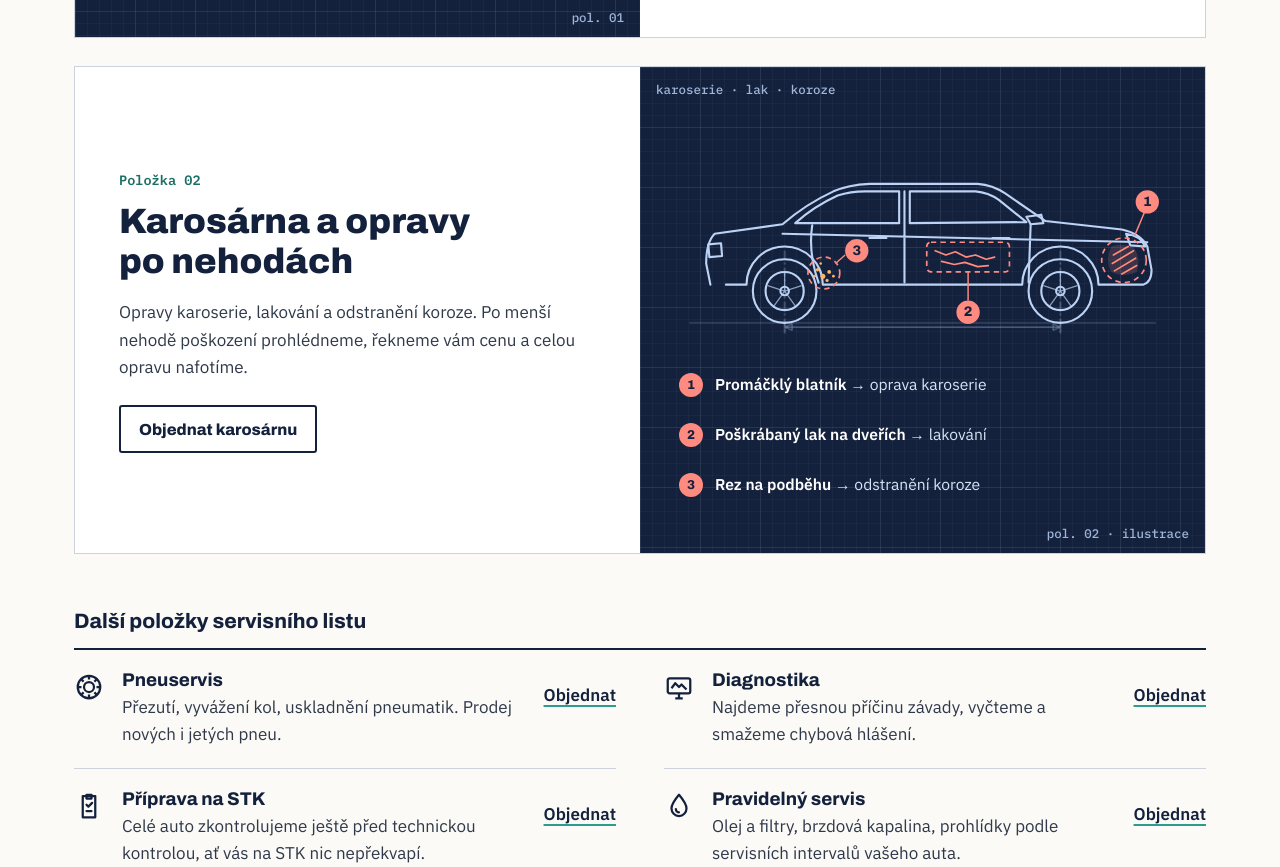
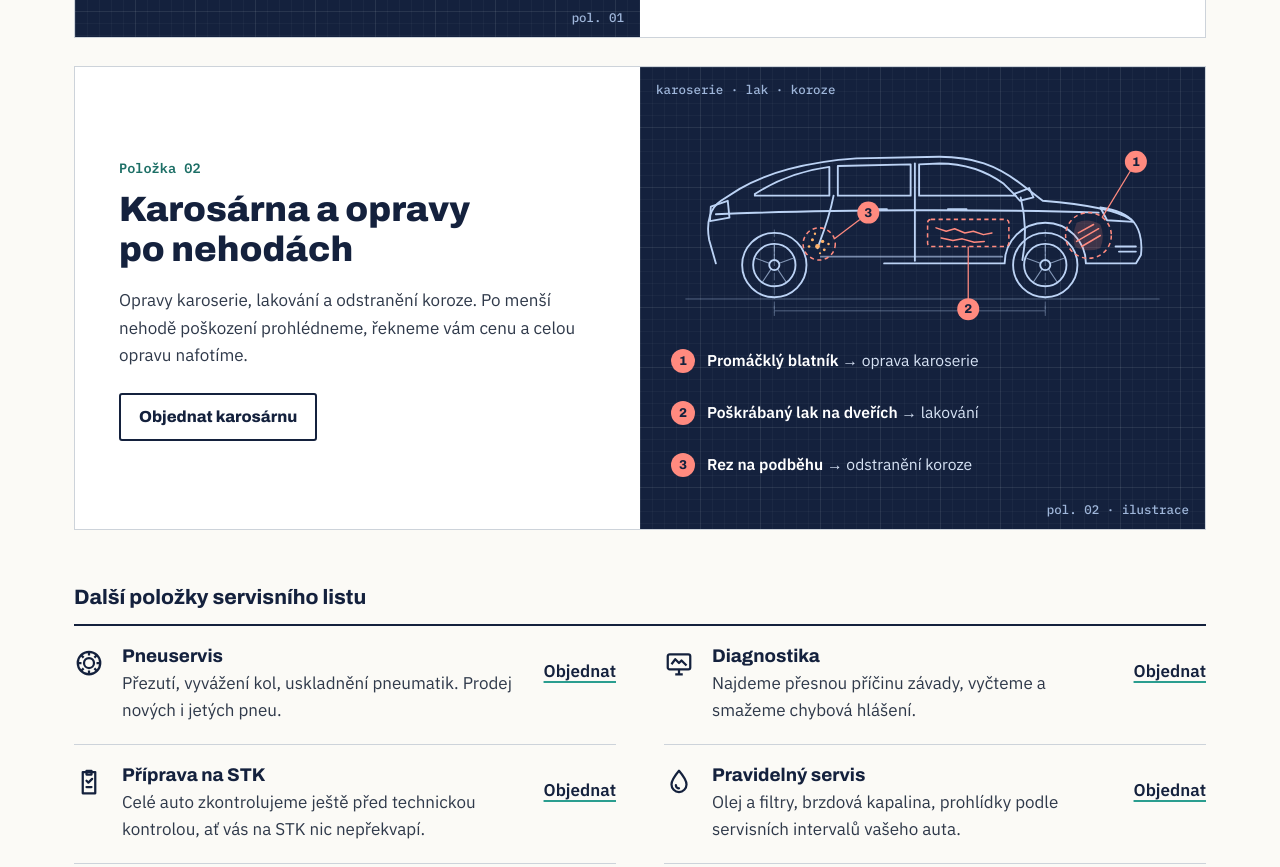
Before and after one commit to lukasektexl-eng/nikoservisnahled, a plain HTML site: page index.html in a window 1280 px wide. Shown: the part 1665-2532 px from the top of the page. Drawn offline with Linux system fonts and the light colour scheme.

Commit message:
Položka 02: nový výkres auta, odolný i bez načteného CSS; legenda bez dvojího číslování
Co-Authored-By: Claude Opus 5.5 <noreply@anthropic.com>
Claude-Session: https://claude.ai/code/session_01TJixyye3drMa3vSBHngLy7

```diff
--- a/index.html
+++ b/index.html
@@ -10,7 +10,7 @@
 <link rel="preconnect" href="https://fonts.googleapis.com">
 <link rel="preconnect" href="https://fonts.gstatic.com" crossorigin>
 <link href="https://fonts.googleapis.com/css2?family=Archivo:wdth,wght@62..125,500..900&family=IBM+Plex+Sans:wght@400;600&family=IBM+Plex+Mono:wght@500;600&family=Caveat:wght@600&display=swap" rel="stylesheet">
-<link rel="stylesheet" href="style.css?v=5">
+<link rel="stylesheet" href="style.css?v=6">
 </head>
 <body>
 <svg width="0" height="0" style="position:absolute" aria-hidden="true" focusable="false">
@@ -187,59 +187,73 @@
       <article class="svc svc-rev">
         <div class="svc-draw svc-draw-body blueprint">
           <span class="dim dim-a" aria-hidden="true">karoserie · lak · koroze</span>
-          <svg class="drawing car-bp" viewBox="0 0 480 215" role="img" aria-labelledby="car-t">
-            <title id="car-t">Nákres auta z boku se třemi vyznačenými místy: promáčklina na předním blatníku, poškrábaný lak na předních dveřích a koroze na zadním podběhu</title>
-            <g class="draw" fill="none" stroke="currentColor" stroke-width="2" stroke-linejoin="round" stroke-linecap="round">
-              <!-- karoserie -->
-              <path d="M40 160 L36 140 Q36 120 44 112 L108 103 Q130 84 156 72 Q170 66 190 65 L292 65 Q306 66 318 74 L356 100 L428 108 Q446 112 452 124 L456 146 Q456 158 448 160 L406 160 A36 36 0 0 0 334 160 L146 160 A36 36 0 0 0 74 160 Z"/>
+          <svg class="drawing car-bp" viewBox="0 0 620 250" role="img" aria-labelledby="car-t" style="color:#bcd3f5">
+            <title id="car-t">Nákres auta z boku se třemi vyznačenými místy: promáčklina na předním blatníku, poškrábaný lak na předních dveřích a rez na zadním podběhu</title>
+            <!-- kótování -->
+            <g fill="none" stroke="currentColor" stroke-width="1" opacity=".45">
+              <path d="M30 222 H590"/>
+              <path d="M135 236 H455 M135 230 v12 M455 230 v12" />
+              <path d="M135 140 v98 M455 140 v98" stroke-dasharray="9 3 2 3"/>
+            </g>
+            <g class="draw" fill="none" stroke="currentColor" stroke-width="2.2" stroke-linejoin="round" stroke-linecap="round">
+              <!-- obrys karoserie (hatchback) -->
+              <path d="M66 180 L58 152 C54 130 60 114 72 106 L94 92 C124 74 172 60 232 56 L330 54 C370 54 398 64 426 86 L452 106 C500 110 538 116 556 128 C566 136 570 152 568 170 L562 180 L503 180 A48 48 0 0 0 407 180 L183 180 A48 48 0 0 0 87 180 Z"/>
               <!-- okna -->
-              <path d="M120 102 Q138 86 160 76 Q172 72 186 72 L218 72 L218 102 Z"/>
-              <path d="M228 72 L290 72 Q302 73 312 80 L338 101 L228 102 Z"/>
-              <!-- linie dveří, práh, prolis -->
-              <path d="M223 72 L223 158 M342 103 L340 158 M136 104 Q132 130 142 158 M108 112 L452 120"/>
-              <!-- kliky, zrcátko, světla -->
-              <path d="M190 116 h16 M306 116 h16 M338 96 l14 -2 l2 8 l-12 1 Z M432 112 q14 2 18 12 l-14 -1 Z M38 122 l12 -1 l1 12 l-12 1 Z"/>
+              <path d="M112 98 C140 80 170 70 200 66 L200 100 L112 100 Z"/>
+              <path d="M210 65 L296 63 L296 100 L210 100 Z"/>
+              <path d="M306 63 L330 62 C358 62 384 70 406 86 L420 100 L306 100 Z"/>
+              <!-- ramenní linie, dveře, práh -->
+              <path d="M66 122 C200 116 400 116 518 120"/>
+              <path d="M301 62 L301 177"/>
+              <path d="M205 100 C200 126 192 146 186 162"/>
+              <path d="M426 102 C432 128 432 156 428 176"/>
+              <path d="M190 172 L404 172" opacity=".6"/>
+              <!-- kliky, zrcátko, světla, mřížka -->
+              <path d="M246 116 h22 M340 116 h22"/>
+              <path d="M418 98 l18 -7 l5 11 l-16 4 Z"/>
+              <path d="M520 114 C540 117 552 122 559 131 L528 129 Z"/>
+              <path d="M60 113 L80 106 L82 126 L59 130 Z"/>
+              <path d="M538 160 h24 M542 166 h20"/>
               <!-- kola -->
-              <circle cx="110" cy="166" r="30"/><circle cx="110" cy="166" r="18"/><circle cx="110" cy="166" r="4"/>
-              <circle cx="370" cy="166" r="30"/><circle cx="370" cy="166" r="18"/><circle cx="370" cy="166" r="4"/>
+              <circle cx="135" cy="182" r="38"/><circle cx="135" cy="182" r="25"/><circle cx="135" cy="182" r="6"/>
+              <circle cx="455" cy="182" r="38"/><circle cx="455" cy="182" r="25"/><circle cx="455" cy="182" r="6"/>
             </g>
-            <!-- paprsky kol -->
-            <g stroke="currentColor" stroke-width="1.2" opacity=".7">
-              <path d="M110 148v-0 M110 166 L110 149 M110 166 L126 161 M110 166 L120 180 M110 166 L100 180 M110 166 L94 161"/>
-              <path d="M370 166 L370 149 M370 166 L386 161 M370 166 L380 180 M370 166 L360 180 M370 166 L354 161"/>
-            </g>
-            <!-- kótování: rozvor a osy -->
-            <g stroke="currentColor" stroke-width=".9" opacity=".55" fill="none">
-              <path d="M110 200 H370 M110 194 v12 M370 194 v12 M110 200 l7 -3 v6 Z M370 200 l-7 -3 v6 Z" />
-              <path d="M110 128 v76 M370 128 v76" stroke-dasharray="8 3 2 3"/>
-              <path d="M20 196 H460" opacity=".6"/>
+            <g fill="none" stroke="currentColor" stroke-width="1.3" opacity=".65">
+              <path d="M135 176 V158 M140 180 L157 174 M139 187 L149 202 M131 187 L121 202 M130 180 L113 174"/>
+              <path d="M455 176 V158 M460 180 L477 174 M459 187 L469 202 M451 187 L441 202 M450 180 L433 174"/>
             </g>
 
-            <!-- 01 promáčklina: přední blatník -->
+            <!-- 1: promáčklina na předním blatníku -->
             <g class="dmg" data-dmg="1">
-              <path class="dmg-area" d="M418 124 q10 -4 22 2 q6 10 2 22 q-12 6 -24 0 q-6 -12 0 -24Z"/>
-              <path class="dmg-hatch" d="M420 132 l14 -8 M419 140 l20 -12 M421 147 l20 -12 M428 150 l14 -8"/>
-              <circle class="dmg-ring" cx="430" cy="137" r="21"/>
-              <g class="dmg-tag" transform="translate(452 82)"><path d="M-12 32 L-2 8"/><circle r="11"/><text y="4">1</text></g>
+              <path d="M492 132 q14 -6 28 2 q6 14 0 28 q-16 6 -30 -2 q-4 -14 2 -28Z" fill="#ff8a7f" fill-opacity=".18"/>
+              <path d="M494 144 l18 -10 M492 154 l26 -15 M498 160 l22 -13" fill="none" stroke="#ff8a7f" stroke-width="1.8" stroke-linecap="round"/>
+              <circle class="dmg-ring" cx="506" cy="147" r="27" fill="none" stroke="#ff8a7f" stroke-width="1.8" stroke-dasharray="5 4"/>
+              <path d="M522 126 L556 70" fill="none" stroke="#ff8a7f" stroke-width="1.5"/>
+              <circle class="dmg-dot" cx="562" cy="60" r="13" fill="#ff8a7f"/>
+              <text x="562" y="65" fill="#14213d" font-family="Archivo, sans-serif" font-weight="800" font-size="15" text-anchor="middle">1</text>
             </g>
-            <!-- 02 poškrábaný lak: přední dveře -->
+            <!-- 2: poškrábaný lak na předních dveřích -->
             <g class="dmg" data-dmg="2">
-              <path class="dmg-scratch" d="M252 128 l10 4 l9 -3 l10 5 l9 -2 l10 4 l8 -2 M258 138 l12 3 l10 -2 l12 4 l10 -1"/>
-              <rect class="dmg-ring" x="244" y="120" width="78" height="28" rx="4"/>
-              <g class="dmg-tag" transform="translate(283 186)"><path d="M0 -11 L0 -38"/><circle r="11"/><text y="4">2</text></g>
+              <path d="M326 138 l12 4 l10 -3 l12 5 l10 -2 l12 4 l10 -2 M332 150 l14 3 l11 -2 l14 4 l12 -1" fill="none" stroke="#ff8a7f" stroke-width="1.8" stroke-linecap="round" stroke-linejoin="round"/>
+              <rect class="dmg-ring" x="316" y="128" width="96" height="32" rx="4" fill="none" stroke="#ff8a7f" stroke-width="1.8" stroke-dasharray="5 4"/>
+              <path d="M364 160 L364 222" fill="none" stroke="#ff8a7f" stroke-width="1.5"/>
+              <circle class="dmg-dot" cx="364" cy="234" r="13" fill="#ff8a7f"/>
+              <text x="364" y="239" fill="#14213d" font-family="Archivo, sans-serif" font-weight="800" font-size="15" text-anchor="middle">2</text>
             </g>
-            <!-- 03 koroze: zadní podběh -->
+            <!-- 3: rez na zadním podběhu -->
             <g class="dmg" data-dmg="3">
-              <g class="dmg-rust"><circle cx="146" cy="152" r="2.4"/><circle cx="152" cy="148" r="1.8"/><circle cx="141" cy="146" r="1.6"/><circle cx="150" cy="156" r="1.5"/><circle cx="156" cy="152" r="1.3"/><circle cx="144" cy="140" r="1.2"/><circle cx="138" cy="152" r="1.4"/></g>
-              <circle class="dmg-ring" cx="147" cy="149" r="15"/>
-              <g class="dmg-tag" transform="translate(178 128)"><path d="M-11 4 L-20 12"/><circle r="11"/><text y="4">3</text></g>
+              <g fill="#ffb36b"><circle cx="186" cy="160" r="2.8"/><circle cx="192" cy="154" r="2"/><circle cx="180" cy="152" r="1.8"/><circle cx="194" cy="164" r="1.7"/><circle cx="199" cy="157" r="1.5"/><circle cx="183" cy="145" r="1.4"/><circle cx="176" cy="160" r="1.6"/><circle cx="189" cy="168" r="1.3"/></g>
+              <circle class="dmg-ring" cx="188" cy="157" r="19" fill="none" stroke="#ff8a7f" stroke-width="1.8" stroke-dasharray="5 4"/>
+              <path d="M206 151 L236 128" fill="none" stroke="#ff8a7f" stroke-width="1.5"/>
+              <circle class="dmg-dot" cx="246" cy="120" r="13" fill="#ff8a7f"/>
+              <text x="246" y="125" fill="#14213d" font-family="Archivo, sans-serif" font-weight="800" font-size="15" text-anchor="middle">3</text>
             </g>
           </svg>
-          <ol class="dmg-legend" aria-label="Vyznačená poškození – klepněte pro zvýraznění na výkresu">
-            <li><button type="button" data-dmg="1" aria-pressed="false"><span class="dmg-no" aria-hidden="true">1</span><span><b>Promáčklý blatník</b> → oprava karoserie</span></button></li>
-            <li><button type="button" data-dmg="2" aria-pressed="false"><span class="dmg-no" aria-hidden="true">2</span><span><b>Poškrábaný lak na dveřích</b> → lakování</span></button></li>
-            <li><button type="button" data-dmg="3" aria-pressed="false"><span class="dmg-no" aria-hidden="true">3</span><span><b>Rez na podběhu</b> → odstranění koroze</span></button></li>
-          </ol>
+          <div class="dmg-legend" role="group" aria-label="Vyznačená poškození – klepněte pro zvýraznění na výkresu">
+            <button type="button" data-dmg="1" aria-pressed="false"><span class="dmg-no" aria-hidden="true">1</span><span><b>Promáčklý blatník</b> → oprava karoserie</span></button>
+            <button type="button" data-dmg="2" aria-pressed="false"><span class="dmg-no" aria-hidden="true">2</span><span><b>Poškrábaný lak na dveřích</b> → lakování</span></button>
+            <button type="button" data-dmg="3" aria-pressed="false"><span class="dmg-no" aria-hidden="true">3</span><span><b>Rez na podběhu</b> → odstranění koroze</span></button>
+          </div>
           <span class="dim dim-b" aria-hidden="true">pol. 02 · ilustrace</span>
         </div>
         <div class="svc-body">
@@ -463,6 +477,6 @@
 
 <a class="call-bar" id="call-bar" href="tel:+420725770943"><svg class="ico" aria-hidden="true"><use href="#i-phone"/></svg> Zavolat 725&nbsp;770&nbsp;943</a>
 
-<script src="script.js?v=5"></script>
+<script src="script.js?v=6"></script>
 </body>
 </html>
--- a/style.css
+++ b/style.css
@@ -360,28 +360,22 @@ legend+*{clear:both}
 }
 
 /* ---------- Položka 02: výkres karoserie s poškozeními ---------- */
-.svc-draw-body{display:flex;flex-direction:column;justify-content:center;gap:18px;padding:48px 28px 44px}
-.car-bp{width:100%;max-width:520px;height:auto;align-self:center;overflow:visible}
-.dmg{--c:#ff8a7f}
-.dmg-area{fill:rgba(255,138,127,.16);stroke:none}
-.dmg-hatch,.dmg-scratch{fill:none;stroke:var(--c);stroke-width:1.6;stroke-linecap:round;stroke-linejoin:round}
-.dmg-rust circle{fill:#ffb36b}
-.dmg-ring{fill:none;stroke:var(--c);stroke-width:1.6;stroke-dasharray:5 4;transition:stroke-width .2s}
-.dmg-tag path{stroke:var(--c);stroke-width:1.4;fill:none}
-.dmg-tag circle{fill:var(--c);stroke:none;transition:r .2s}
-.dmg-tag text{fill:var(--navy);font:800 13px var(--display);text-anchor:middle}
+.svc-draw-body{display:flex;flex-direction:column;justify-content:center;gap:14px;padding:44px 20px 40px}
+.car-bp{width:100%;max-width:600px;height:auto;align-self:center;overflow:visible}
 .dmg{cursor:pointer}
-.dmg.hl .dmg-ring{stroke-width:3;stroke-dasharray:none}
-.dmg.hl .dmg-tag circle{r:14}
-.dmg-legend{list-style:none;margin:0;padding:0;display:grid;gap:2px;width:100%;max-width:520px;align-self:center}
+.dmg-ring{transition:stroke-width .2s}
+.dmg-dot{transition:r .2s}
+.dmg.hl .dmg-ring{stroke-width:3.2;stroke-dasharray:none}
+.dmg.hl .dmg-dot{r:16}
+.dmg-legend{display:grid;gap:4px;width:100%;max-width:560px;align-self:center}
 .dmg-legend button{display:flex;align-items:center;gap:12px;width:100%;text-align:left;padding:8px 10px;border:1px solid transparent;border-radius:2px;background:none;color:#d7e3f5;cursor:pointer;min-height:48px;font:inherit;font-size:.98rem;line-height:1.35}
 .dmg-legend button:hover,.dmg-legend button.hl{background:rgba(255,255,255,.08)}
 .dmg-legend button[aria-pressed="true"]{background:rgba(255,138,127,.16);border-color:rgba(255,138,127,.6)}
 .dmg-legend b{color:#fff;font-weight:600}
 .dmg-no{flex:none;display:grid;place-items:center;width:24px;height:24px;border-radius:50%;background:#ff8a7f;color:var(--navy);font:800 .8rem var(--display)}
 /* postupné objevení poškození */
-.js-anim .car-bp .dmg{opacity:0;transform:scale(.9);transform-box:fill-box;transform-origin:center;transition:opacity .4s,transform .4s}
-.js-anim .car-bp.is-drawn .dmg{opacity:1;transform:none}
+.js-anim .car-bp .dmg{opacity:0;transition:opacity .5s}
+.js-anim .car-bp.is-drawn .dmg{opacity:1}
 .js-anim .car-bp.is-drawn .dmg[data-dmg="1"]{transition-delay:1.2s}
 .js-anim .car-bp.is-drawn .dmg[data-dmg="2"]{transition-delay:1.5s}
 .js-anim .car-bp.is-drawn .dmg[data-dmg="3"]{transition-delay:1.8s}
```
